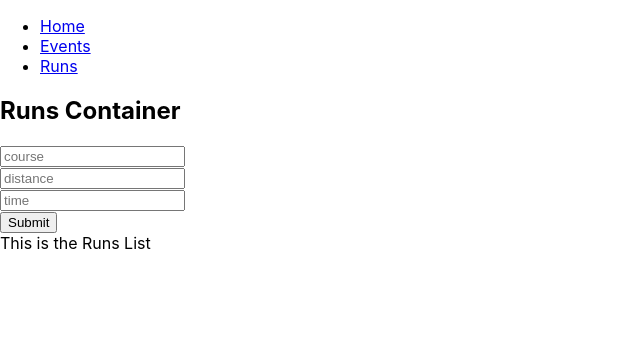
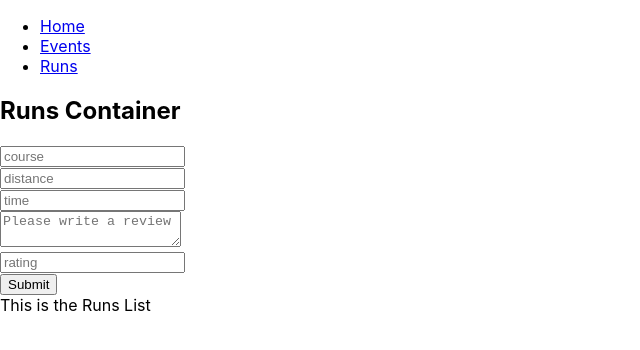
Before and after one commit to buraizu/emerald_city_runs, a React (Create React App) app in the folder client/: page /runs in a window 1280 px wide. Shown: the top 350 px of the page, without its empty margins (0-640 px from the left). Built offline with nearby package versions, Linux system fonts and the light colour scheme; no server answers.

Commit message:
Add review, rating to RunInput form

```diff
--- a/client/src/runs/RunInput.js
+++ b/client/src/runs/RunInput.js
@@ -8,13 +8,21 @@ class RunInput extends Component {
   state = {
     course: '',
     distance: '',
-    time: ''
+    time: '',
+    review: '',
+    rating: ''
   }
 
   handleOnChange = (event) => {
     this.setState({
       [event.target.name]: event.target.value
     });
+  }
+
+  handleTextAreaChange = (event) => {
+    this.setState({
+      ...this.state, review: event.target.value
+    })
   }
 
   handleOnSubmit = (event) => {
@@ -25,7 +33,9 @@ class RunInput extends Component {
     this.setState({
       course: '',
       distance: '',
-      time: ''
+      time: '',
+      review: '',
+      rating: ''
     })
   }
 
@@ -54,6 +64,20 @@ class RunInput extends Component {
           placeholder="time"
         />
         <br />
+        <textarea
+          onChange={(event) => this.handleOnChange(event)}
+          name="review"
+          value={this.state.review}
+          placeholder="Please write a review"
+        />
+        <br />
+        <input
+          type="text"
+          onChange={(event) => this.handleOnChange(event)}
+          name="rating"
+          placeholder="rating"
+        />
+        <br />
         <input type="submit" />
       </form>
     )
```
